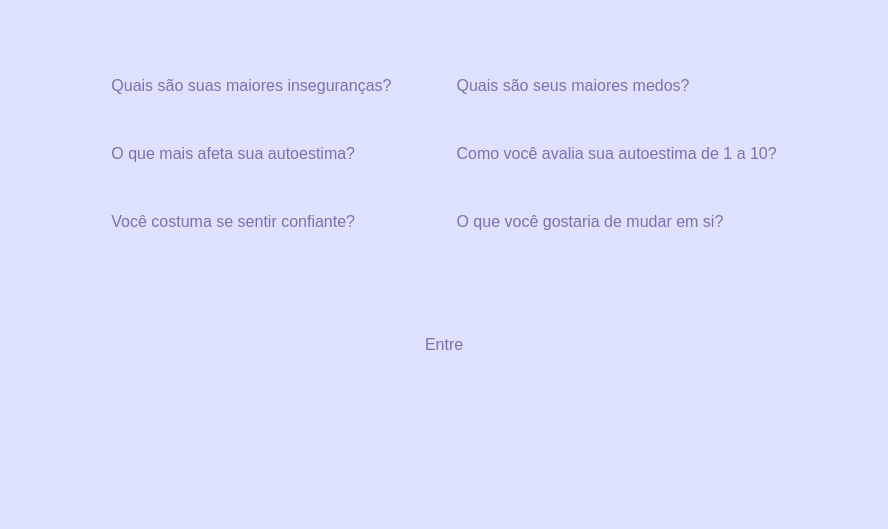
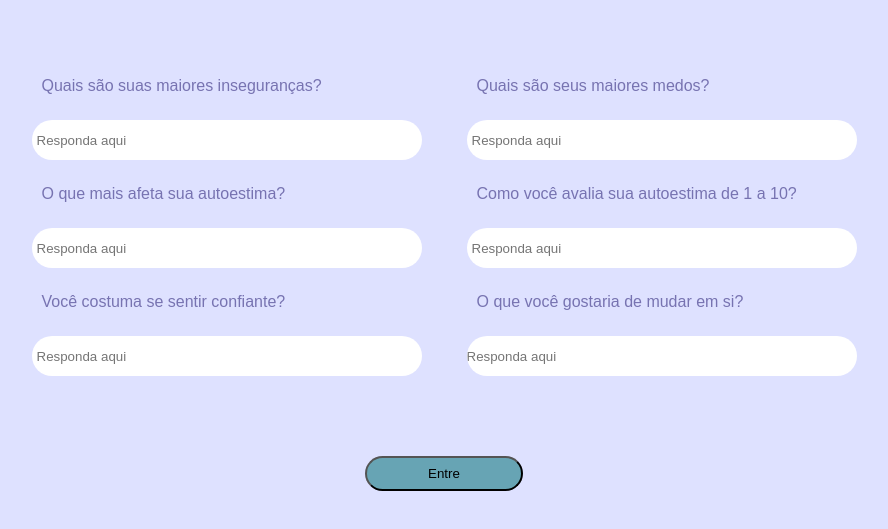
Before and after one commit to elissweb/projeto-nexa, a website: page pages/quest.html in a window 1280 px wide. Shown: the part 95-624 px from the top of the page, without its empty margins (196-1084 px from the left). Drawn offline with Linux system fonts and the light colour scheme; files that its build step writes are made by us from their sources; files whose address does not match are found by name; a web font is replaced by a local one.

Commit message:
atualizando estilos quest.html

```diff
--- a/pages/quest.html
+++ b/pages/quest.html
@@ -1,57 +1,102 @@
 <!DOCTYPE html>
 <html lang="en">
 <head>
-    <meta charset="UTF-8" />
-    <meta http-equiv="X-UA-Compatible" content="IE=edge" />
-    <meta name="viewport" content="width=device-width, initial-scale=1.0" />
-    <link rel="stylesheet" href="../styles/quest.css" />
+    <meta charset="UTF-8">
+    <meta http-equiv="X-UA-Compatible" content="IE=edge">
+    <meta name="viewport" content="width=device-width, initial-scale=1.0">
+    <link rel="stylesheet" href="../styles/quest.css">
     <script src="../scripts/quest.js"></script>
 
+
+
     <title>NEXA (questionario)</title>
+
 </head>
 <body>
+
     <div class="perfil">
-      <img src="../images/user.svg" alt="" />
+        <img src="../images/user.svg" alt="">
     </div>
 
     <div class="titulo">
         <h1>O que você sente?</h1>
-      <link rel="preconnect" href="https://fonts.googleapis.com" />
-      <link rel="preconnect" href="https://fonts.gstatic.com" crossorigin />
-      <link
-        href="https://fonts.googleapis.com/css2?family=Pattaya&display=swap"
-        rel="stylesheet"
-      />
+        <link rel="preconnect" href="https://fonts.googleapis.com">
+        <link rel="preconnect" href="https://fonts.gstatic.com" crossorigin>
+        <link href="https://fonts.googleapis.com/css2?family=Pattaya&display=swap" rel="stylesheet">
     </div>
 
+
     <div class="questionario">
+
+
         <div class="perguntas1">
+
             <p>Quais são suas maiores inseguranças?</p>
-        <div class="inseguranças"></div>
+            <div class="inseguranças">
+                <input type="text" placeholder="Responda aqui">
+
+            </div>
 
             <p>O que mais afeta sua autoestima?</p>
-        <div class="autoestima"></div>
+            <div class="autoestima">
+                <input type="text" placeholder="Responda aqui">
+            </div>
 
             <p>Você costuma se sentir confiante?</p>
-        <div class="confiança"></div>
+            <div class="confiança">
+                <input type="text" placeholder="Responda aqui">
             </div>
+        </div>
+
+
 
         <div class="perguntas2">
             <p>Quais são seus maiores medos?</p>
-        <div class="medo"></div>
+            <div class="medo">
+                <input type="text" placeholder="Responda aqui">
+            </div>
 
             <p>Como você avalia sua autoestima de 1 a 10?</p>
-        <div class="avaliação"></div>
+            <div class="avaliação">
+                <input type="text" placeholder="Responda aqui">
+            </div>
 
             <p>O que você gostaria de mudar em si?</p>
-        <div class="melhoras"></div>
+            <div class="melhoras">
+                <input type="text" placeholder="Responda aqui">
             </div>
+        </div>
+
+
     </div>
 
     <div class="entre">
         <div class="botao">
-        <p>Entre</p>
+            <button>Entre</button>
         </div>
     </div>
+
+
+
+
+
+
+
+
+
+
+
+
+
+
+
+
+
+
+
+
+
+
+
 </body>
 </html>
```
Lines whose indentation alone changed are shown as unchanged.
